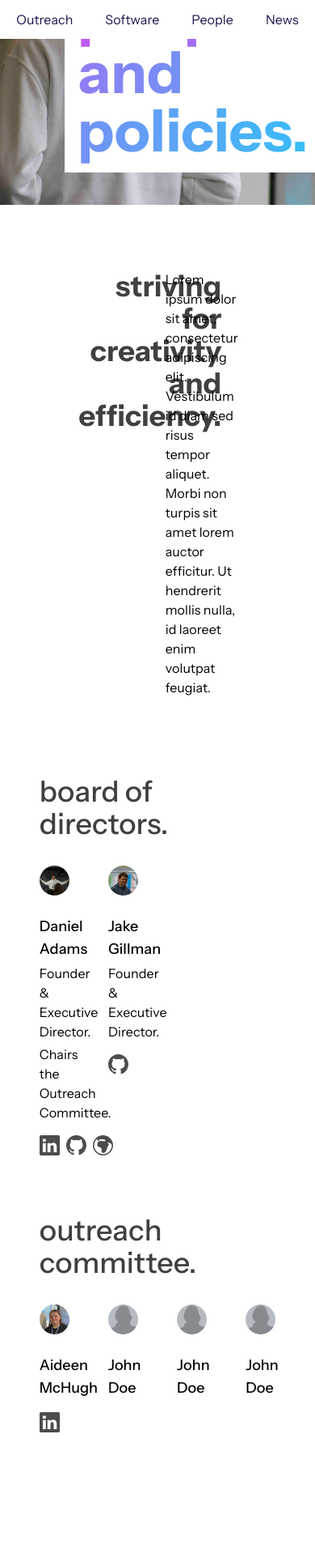
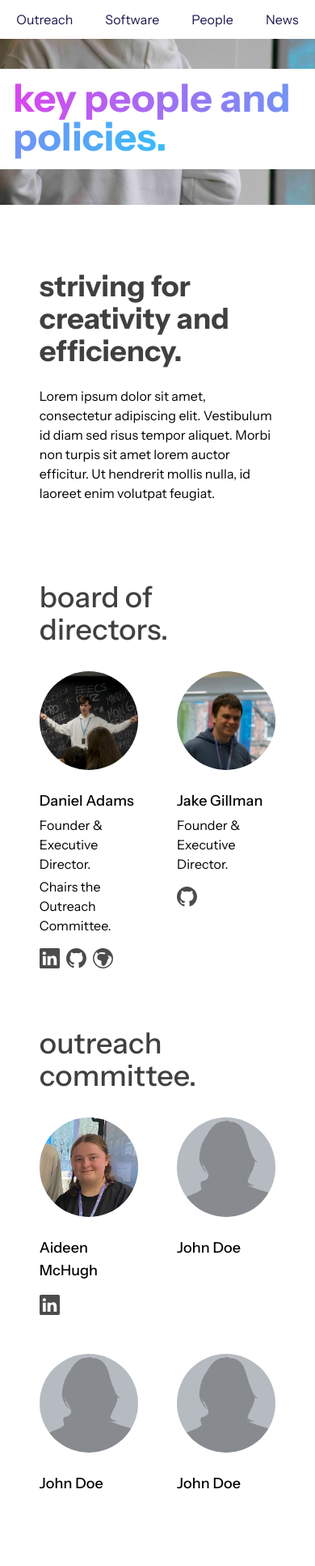
Before and after one commit to VerglasSoftware/verglas-public, a Next.js app: page /people in a window 390 px wide. Shown: the top 1934 px of the page at 81% size. Built offline with nearby package versions, Linux system fonts and the light colour scheme; a web font is replaced by a local one.

Commit message:
responsive people page

```diff
--- a/pages/people.js
+++ b/pages/people.js
@@ -10,7 +10,7 @@ export default function People() {
 	return (
 		<Layout title={"People and policies"}>
             <div className="h-[30vh] w-screen bg-hero4 bg-center bg-cover relative" id="hero">
-                <div className="absolute bottom-10 left-20 text-7xl font-extrabold">
+                <div className="absolute bottom-11 sm:bottom-16 sm:left-20 text-5xl sm:text-8xl font-extrabold">
                     <div className="bg-white px-4 py-3 pb-4 w-fit">
                         <span className="bg-gradient-to-r from-fuchsia-500 to-sky-400 bg-clip-text text-transparent">
                             key people and policies.
@@ -19,10 +19,10 @@ export default function People() {
                 </div>
             </div>
 
-            <div className="w-screen flex items-center justify-center"><div className="w-1/2">
-                    <div id="about" className="py-20 pb-0 grid grid-cols-2 gap-6">
+            <div className="w-screen flex items-center justify-center"><div className="w-3/4 sm:w-1/2">
+                    <div id="about" className="py-20 pb-0 grid sm:grid-cols-2 gap-6">
                         <div className="flex justify-start items-start">
-                            <span className="font-bold text-neutral-700 text-4xl text-end">striving for creativity and efficiency.</span>
+                            <span className="font-bold text-neutral-700 text-4xl sm:text-end">striving for creativity and efficiency.</span>
                         </div>
                         <div className="flex justify-center items-center">
                             <p>Lorem ipsum dolor sit amet, consectetur adipiscing elit. Vestibulum id diam sed risus tempor aliquet. Morbi non turpis sit amet lorem auctor efficitur. Ut hendrerit mollis nulla, id laoreet enim volutpat feugiat.</p>
@@ -35,7 +35,7 @@ export default function People() {
                         <div className="flex justify-start items-start">
                             <span className="font-medium text-neutral-700 text-4xl text-start">board of directors.</span>
                         </div>
-                        <div className="grid grid-cols-4 gap-12 mt-8">
+                        <div className="grid grid-cols-2 sm:grid-cols-4 gap-12 mt-8">
                             <div className="flex flex-col">
                                     <Image
                                     src={"/images/people/dan.jpg"}
@@ -95,7 +95,7 @@ export default function People() {
                         <div className="flex justify-start items-start">
                             <span className="font-medium text-neutral-700 text-4xl text-start">outreach committee.</span>
                         </div>
-                        <div className="grid grid-cols-4 gap-12 mt-8">
+                        <div className="grid grid-cols-2 sm:grid-cols-4 gap-12 mt-8">
                             {/* <div className="flex flex-col">
                                     <Image
                                     src={"/images/people/dan.jpg"}
@@ -155,11 +155,11 @@ export default function People() {
                     </div>
             </div></div>
 
-            <div className="w-screen flex items-center justify-center"><div className="w-1/2">
-                    <div id="about" className="py-20 grid grid-cols-2 gap-12">
+            <div className="w-screen flex items-center justify-center"><div className="w-3/4 sm:w-1/2">
+                    <div id="about" className="py-20 grid sm:grid-cols-2 gap-12">
                         <div className="flex justify-start items-start flex-col">
-                            <span className="font-bold text-neutral-700 text-4xl text-end mb-4">company policies & legal documents.</span>
-                            <p className="text-end">Lorem ipsum dolor sit amet, consectetur adipiscing elit. Vestibulum id diam sed risus tempor aliquet. Morbi non turpis sit amet lorem auctor efficitur. Ut hendrerit mollis nulla, id laoreet enim volutpat feugiat.</p>
+                            <span className="font-bold text-neutral-700 text-4xl sm:text-end mb-4">company policies & legal documents.</span>
+                            <p className="sm:text-end">Lorem ipsum dolor sit amet, consectetur adipiscing elit. Vestibulum id diam sed risus tempor aliquet. Morbi non turpis sit amet lorem auctor efficitur. Ut hendrerit mollis nulla, id laoreet enim volutpat feugiat.</p>
                         </div>
                         <div className="flex justify-start items-start">
                             <ul>
```
